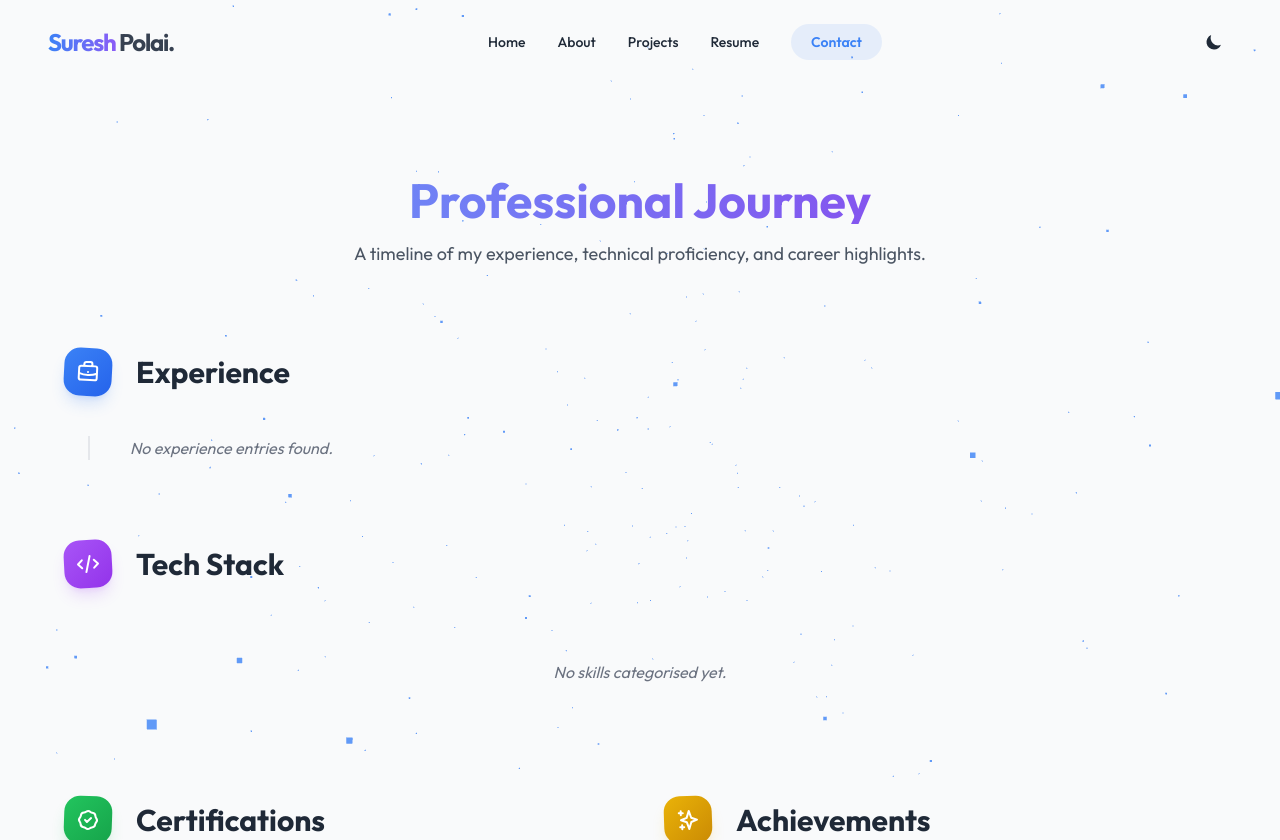
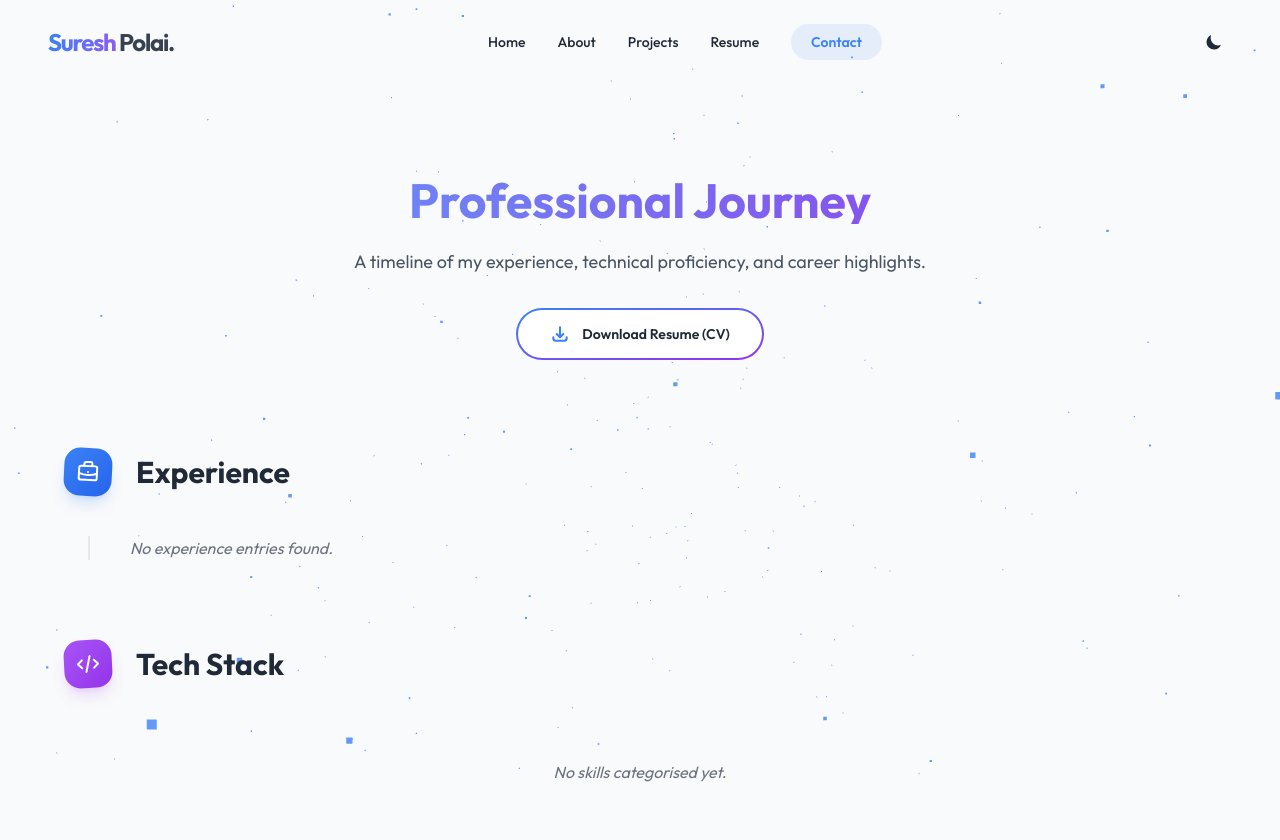
Before and after one commit to sureshdulupolai/Suresh-Polai-Modern-Hybrid-SPA-Portfolio, a Django app: page /resume/ in a window 1280 px wide. Shown: the top 840 px of the page. Run offline with Django 5.2, Linux system fonts and the light colour scheme; data comes from the database, SQL or seed files in the repository; data that the repository does not hold is empty; some libraries are stand-ins or nearby versions.

Commit message:
adding update on resume page for adding CV on portfolio

```diff
--- a/templates/sections/resume.html
+++ b/templates/sections/resume.html
@@ -1,8 +1,9 @@
+{% load static %}
 <div class="min-h-screen pt-24 pb-12 px-4 sm:px-6 lg:px-8">
     <div class="max-w-6xl mx-auto space-y-20">
 
         <!-- Header -->
-        <div class="text-center space-y-4 animate-fade-in-up">
+        <div class="text-center space-y-6 animate-fade-in-up">
             <h2
                 class="text-4xl md:text-5xl font-bold text-transparent bg-clip-text bg-gradient-to-r from-blue-400 to-purple-600">
                 Professional Journey
@@ -10,6 +11,17 @@
             <p class="text-gray-600 dark:text-gray-400 max-w-2xl mx-auto text-lg">
                 A timeline of my experience, technical proficiency, and career highlights.
             </p>
+            <div class="flex justify-center pt-2">
+                <a href="{% static 'docs/Suresh_Polai_CV.pdf' %}" download="Suresh_Polai_CV.pdf"
+                    class="group relative inline-flex items-center justify-center p-0.5 mb-2 overflow-hidden text-sm font-semibold text-gray-900 rounded-full group bg-gradient-to-br from-blue-500 to-purple-600 group-hover:from-blue-500 group-hover:to-purple-600 hover:text-white dark:text-white focus:ring-4 focus:outline-none focus:ring-blue-800 transition-all duration-300 transform hover:-translate-y-1 hover:shadow-lg hover:shadow-blue-500/20">
+                    <span class="relative px-8 py-3.5 transition-all ease-in duration-300 bg-white dark:bg-gray-900 rounded-full group-hover:bg-opacity-0 flex items-center gap-3">
+                        <svg class="w-5 h-5 text-blue-500 group-hover:text-white transition-colors" fill="none" stroke="currentColor" viewBox="0 0 24 24">
+                            <path stroke-linecap="round" stroke-linejoin="round" stroke-width="2.5" d="M4 16v1a3 3 0 003 3h10a3 3 0 003-3v-1m-4-4l-4 4m0 0l-4-4m4 4V4"></path>
+                        </svg>
+                        <span class="text-gray-800 dark:text-gray-100 group-hover:text-white transition-colors">Download Resume (CV)</span>
+                    </span>
+                </a>
+            </div>
         </div>
 
         <!-- Experience Section -->
```
Also changed, not shown: 4 other files.
